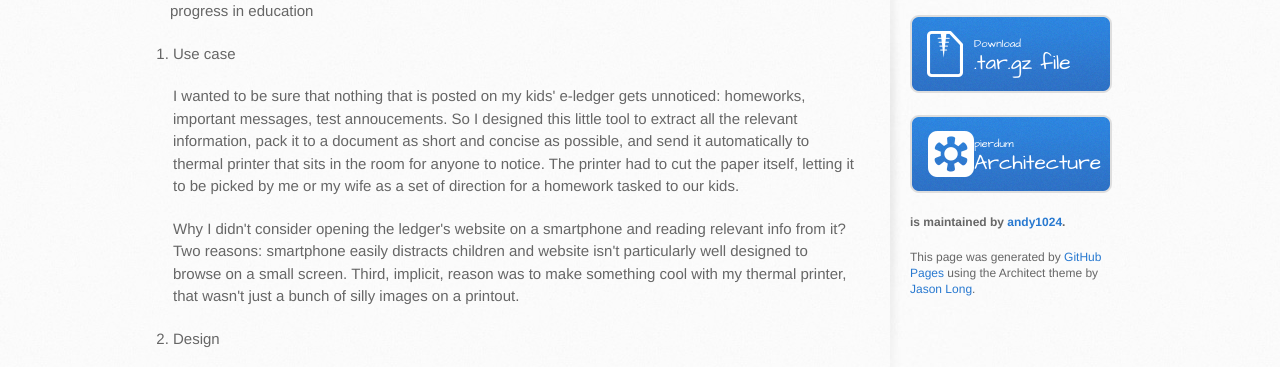
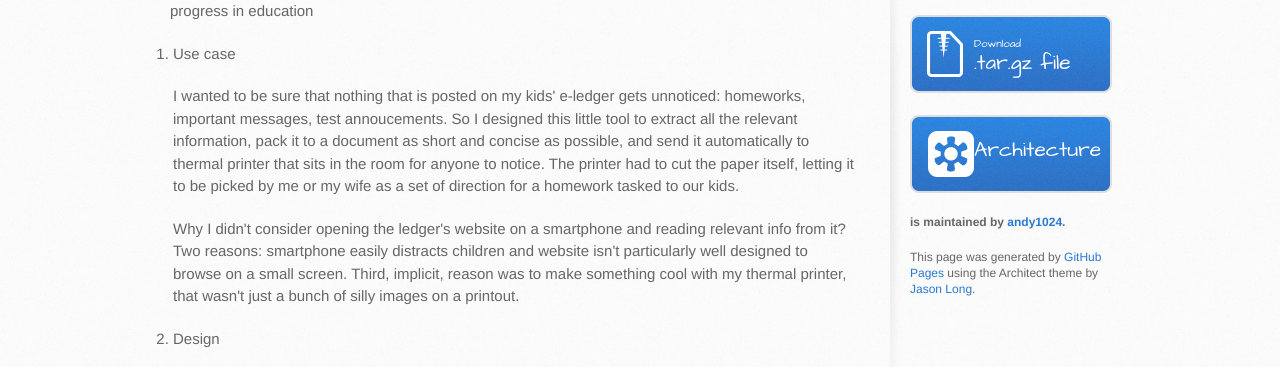
Before and after one commit to andy1024/eledger-parser, a plain HTML site: page index.html in a window 1280 px wide. Shown: the part 385-752 px from the top of the page. Drawn offline with Linux system fonts and the light colour scheme.

Commit message:
site refined

```diff
--- a/index.html
+++ b/index.html
@@ -162,8 +162,7 @@ Event fired: app.event.finish
             <small>Download</small>
             .tar.gz file
           </a>
-          <a href="architecture.html" class="button" style="background: transparent url(../images/arch-button.png) 0 0 no-repeat;">
-          <small>pierdum</small>
+          <a href="architecture.html" class="button" style="background: transparent url(images/arch-button.png) 0 0 no-repeat;">
             Architecture
           </a>
           <p class="repo-owner"><a href="https://github.com/andy1024/eledger-parser"></a> is maintained by <a href="https://github.com/andy1024">andy1024</a>.</p>
```
